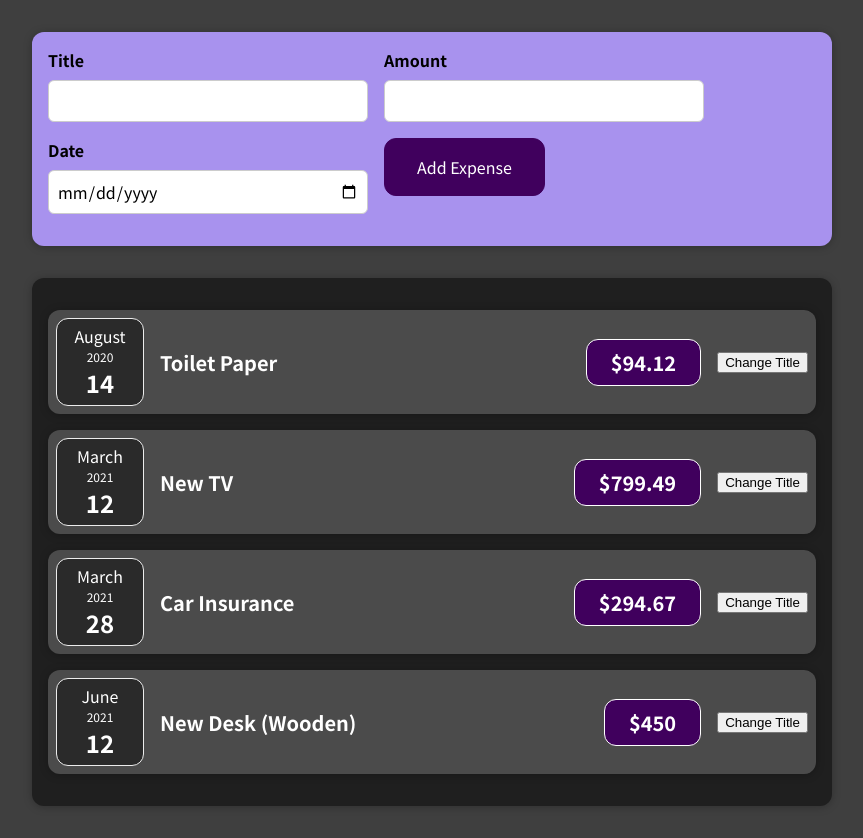
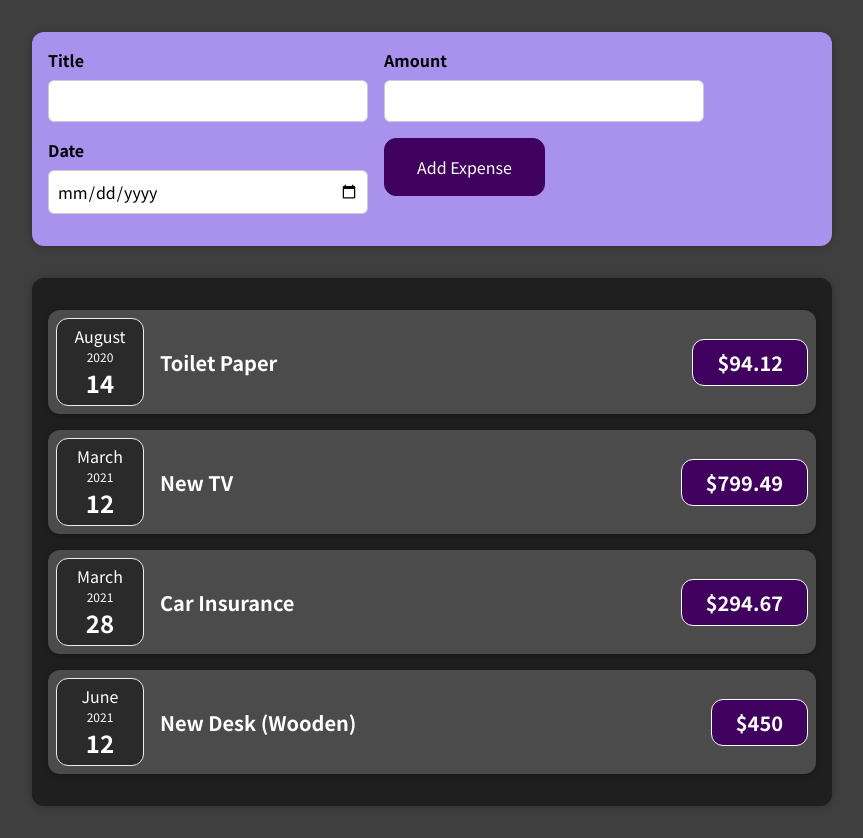
Before and after one commit to hens-virtuella-varld/react-complete-guide-code-along, a React (Create React App) app: page / in a window 1280 px wide. Shown: the whole page, without its empty margins (208-1071 px from the left). Built offline with nearby package versions, Linux system fonts and the light colour scheme.

Commit message:
Cleanup: deleted code for previous practice

```diff
--- a/src/components/Expenses/ExpenseItem.js
+++ b/src/components/Expenses/ExpenseItem.js
@@ -1,23 +1,14 @@
-import { useState } from "react";
-
 import ExpenseDate from "./ExpenseDate";
 import Card from "../UI/Card";
 import "./ExpenseItem.css";
 
 const ExpenseItem = (props) => {
-	const [title, setTitle] = useState(props.title);
-	const clickHandler = () => {
-		setTitle("Updated!");
-		console.log(title);
-	};
-
 	return (
 		<Card className="expense-item">
 			<ExpenseDate date={props.date} />
 			<div className="expense-item__description">
-				<h2>{title}</h2>
+				<h2>{props.title}</h2>
 				<div className="expense-item__price">${props.amount}</div>
-				<button onClick={clickHandler}>Change Title</button>
 			</div>
 		</Card>
 	);
```
